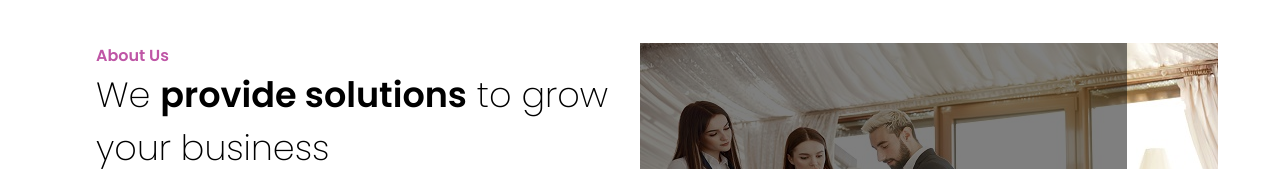
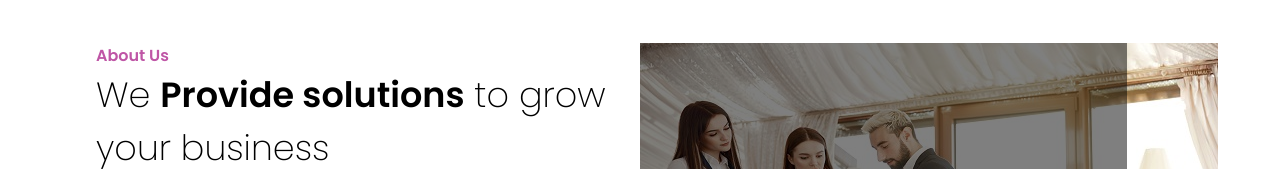
Before and after one commit to leon0113/hotel-application-reactjs, a React (Create React App) app: page /about in a window 1280 px wide. Shown: the part 269-438 px from the top of the page. Built offline with nearby package versions, Linux system fonts and the light colour scheme.

Commit message:
started again

```diff
--- a/src/components/About/AboutCard.js
+++ b/src/components/About/AboutCard.js
@@ -7,7 +7,7 @@ const AboutCard = () => {
             <div className="aboutCard mtop flex-space">
                 <div className="row row1">
                     <h4>About Us</h4>
-                    <h1>We <span>provide solutions</span> to grow your business</h1>
+                    <h1>We <span>Provide solutions</span> to grow your business</h1>
                     <p>Lorem ipsum dolor sit amet consectetur adipisicing elit. Explicabo fugit aperiam et corrupti deserunt eius dolorum numquam recusandae repellat commodi enim, aliquam aut obcaecati, architecto rem at? Quisquam quis amet labore reprehenderit laborum ipsam, corrupti vitae hic vel. Natus quisquam reiciendis earum accusantium obcaecati cupiditate deleniti veniam in quas, voluptatem quidem modi dolor adipisci ut neque. Quaerat voluptatem necessitatibus perferendis minima unde consequuntur quas, minus iusto nobis vero, molestiae dicta soluta dolore natus eius quisquam ea! Necessitatibus ab eum, molestias magnam recusandae illo voluptate corrupti rem nostrum veritatis ducimus voluptatem pariatur aspernatur magni eius animi expedita omnis excepturi reiciendis modi.</p>
                     <button className='secondary-btn'>
                         Explore more
```
